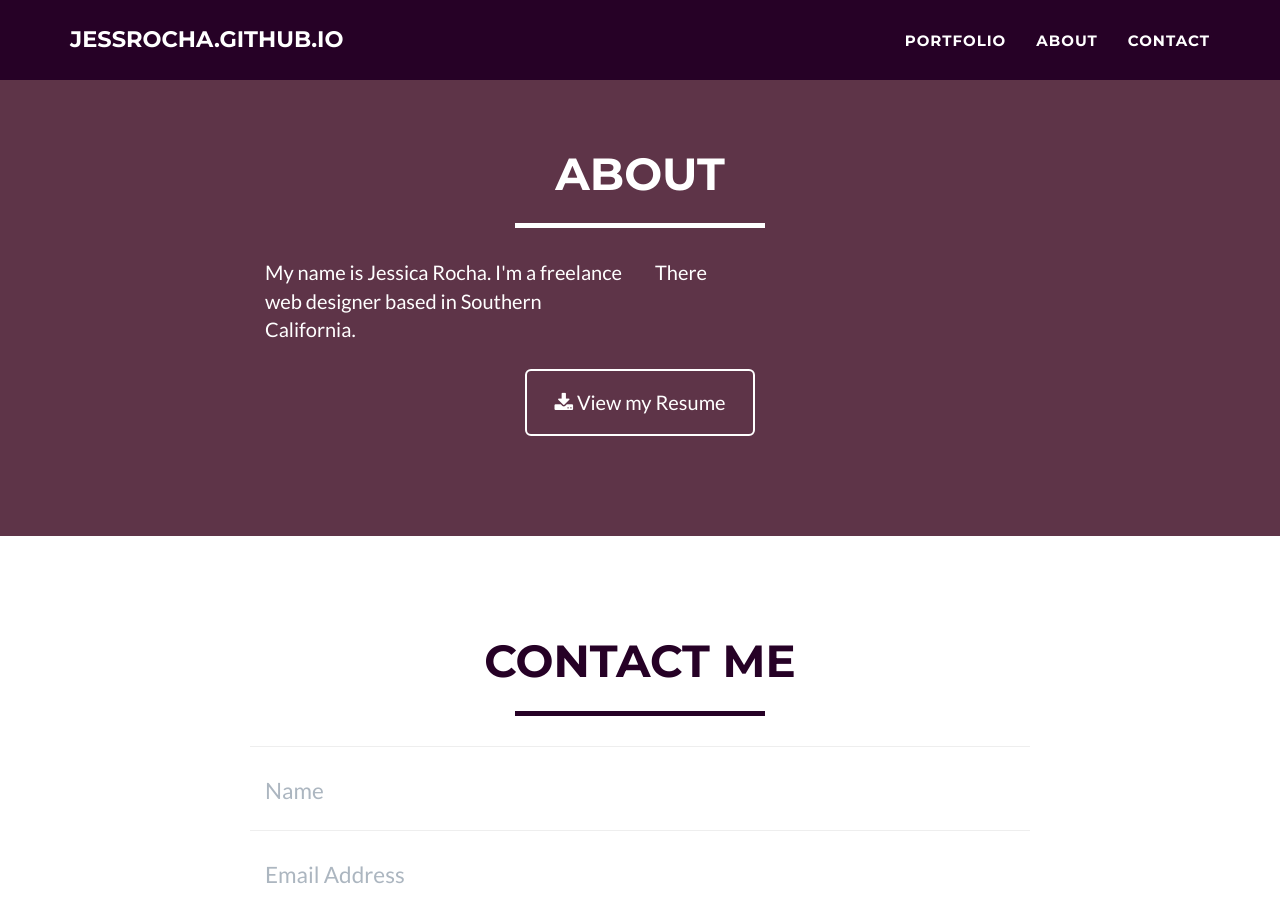
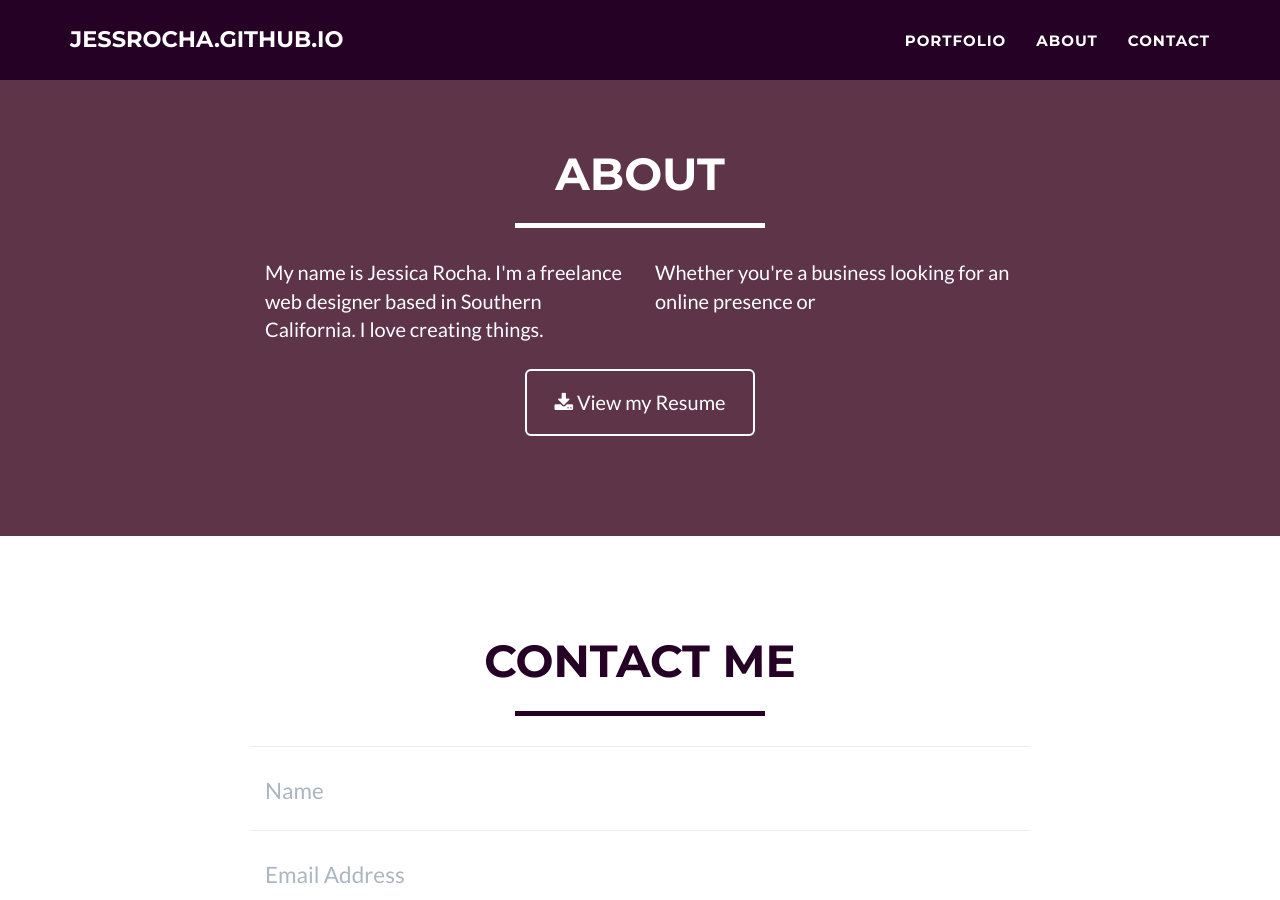
Before and after one commit to JessRocha/jessrocha.github.io, a Jekyll site: the page built from index.html, in a window 1280 px wide and 900 px high, scrolled down 1760 px. Built offline with Jekyll 4.4.1, drawn with Linux system fonts in a browser that asks for light colours.

Commit message:
Update about.html

```diff
--- a/_includes/about.html
+++ b/_includes/about.html
@@ -9,10 +9,10 @@
             </div>
             <div class="row">
                 <div class="col-lg-4 col-lg-offset-2">
-                    <p>My name is Jessica Rocha. I'm a freelance web designer based in Southern California.</p>
+                    <p>My name is Jessica Rocha. I'm a freelance web designer based in Southern California. I love creating things.</p>
                 </div>
                 <div class="col-lg-4">
-                    <p>There </p>
+                    <p>Whether you're a business looking for an online presence or  </p>
                 </div>
                 <div class="col-lg-8 col-lg-offset-2 text-center">
                     <a href="#" class="btn btn-lg btn-outline">
```
